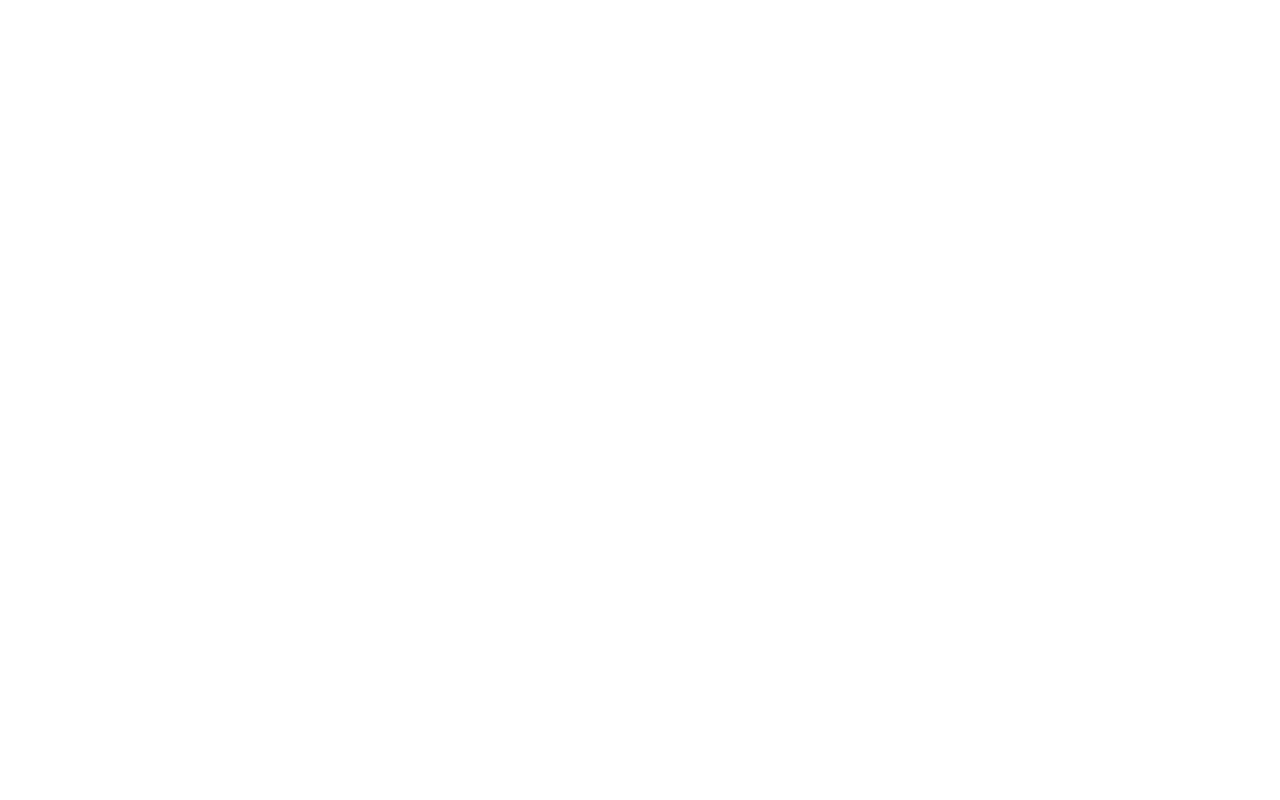
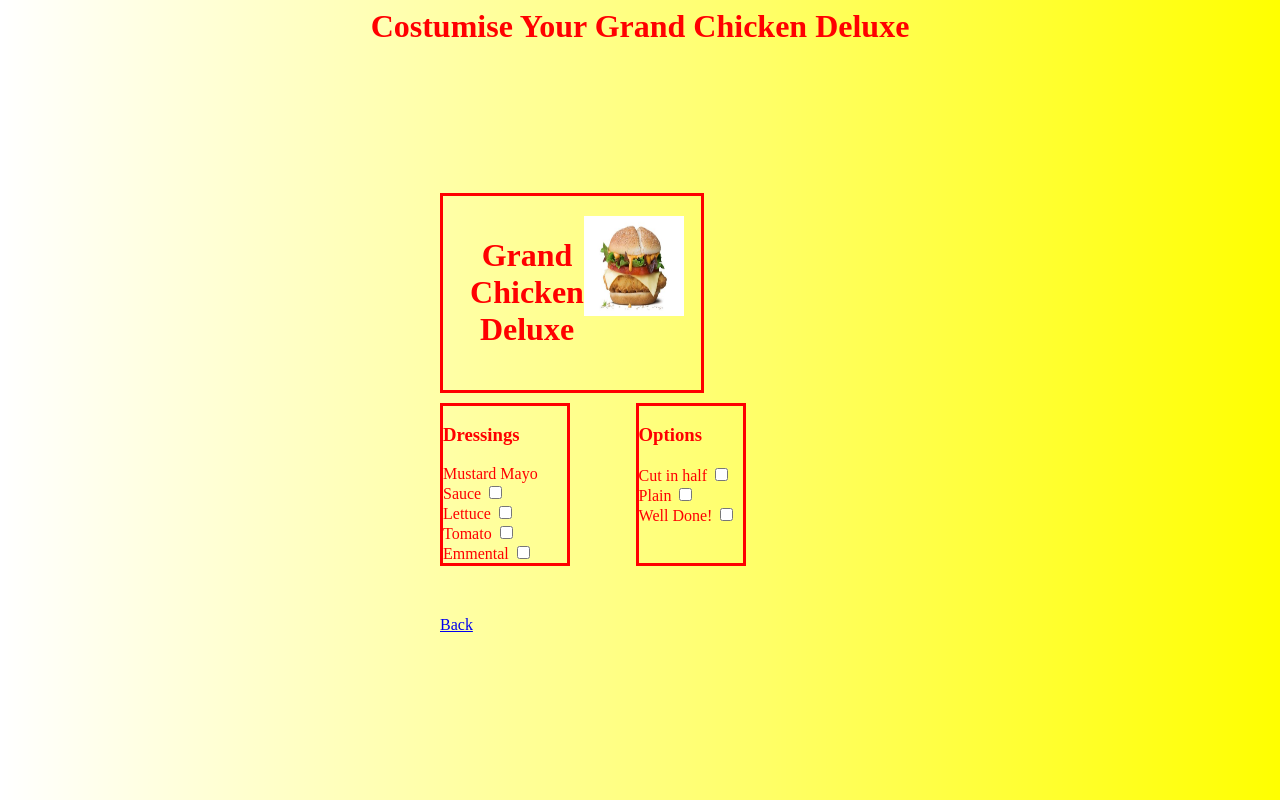
Before and after one commit to AhmadEid9/RestaurantMenu, a plain HTML site: page Burgers/GrandDeluxe.html in a window 1280 px wide. Drawn offline with Linux system fonts and the light colour scheme.

Commit message:
finalizing the burger's menu

```diff
--- a/Burgers/BigM.html
+++ b/Burgers/BigM.html
@@ -3,8 +3,8 @@
     <title>
         Big Mac Options
     </title>
-    <link rel="stylesheet" href="cards.css">
-    <link rel="stylesheet" href="style.css">
+    <link rel="stylesheet" href="../cards.css">
+    <link rel="stylesheet" href="../style.css">
 </head>
 <body>
     <h1 id="welcome-header">
@@ -12,8 +12,51 @@
     </h1>
     <div id="location_div">
         <div id="single-card">
-
+            <div class="burger-name">
+                <h1 style="color: red; text-align: center;">Big Mac</h1>
+                <img src="img/BigMac.jpeg" alt="BigMac" style="width: 100px; height: 100px;">
+            </div>
+            <div class="dressing">
+                <h3>Dressings</h3>
+                <label class="container">Big Mac Sauce
+                    <input type="checkbox">
+                  </label>
+                  <br>
+                  <label class="container">Chopped Onions
+                    <input type="checkbox">
+                  </label>
+                  <br>
+                  <label class="container">Lettuce
+                    <input type="checkbox">
+                  </label>
+                  <br>
+                  <label class="container">Pickles
+                    <input type="checkbox">
+                  </label>
+                  <br>
+                  <label class="container">Chedar
+                    <input type="checkbox">
+                  </label>
+            </div>
+            <div class="other">
+                <h3>
+                    Options
+                </h3>
+                <label class="container">Cut in half
+                    <input type="checkbox">
+                </label>
+                <br>
+                <label class="container">Plain
+                    <input type="checkbox">
+                </label>
+                <br>
+                <label class="container">Well Done!
+                    <input type="checkbox">
+                </label>
+            </div>
         </div>
+        <br>
+        <a href="../Burgers.html">Back</a>
     </div>
 </body>
 </html>
--- a/Burgers/GrandDeluxe.html
+++ b/Burgers/GrandDeluxe.html
@@ -0,0 +1,58 @@
+<html lang="en">
+<head>
+    <title>
+        Grand Chicken Deluxe Options
+    </title>
+    <link rel="stylesheet" href="../cards.css">
+    <link rel="stylesheet" href="../style.css">
+</head>
+<body>
+    <h1 id="welcome-header">
+        Costumise Your Grand Chicken Deluxe
+    </h1>
+    <div id="location_div">
+        <div id="single-card">
+            <div class="burger-name">
+                <h1 style="color: red; text-align: center;">Grand Chicken Deluxe</h1>
+                <img src="img/deluxe.jpeg" alt="Grand Chicken Deluxe" style="width: 100px; height: 100px;">
+            </div>
+            <div class="dressing">
+                <h3>Dressings</h3>
+                <label class="container">Mustard Mayo Sauce
+                    <input type="checkbox">
+                </label>
+                  <br>
+                  <label class="container">Lettuce
+                    <input type="checkbox">
+                  </label>
+                  <br>
+                  <label class="container">Tomato
+                    <input type="checkbox">
+                  </label>
+                  <br>
+                  <label class="container">Emmental
+                    <input type="checkbox">
+                  </label>
+            </div>
+            <div class="other">
+                <h3>
+                    Options
+                </h3>
+                <label class="container">Cut in half
+                    <input type="checkbox">
+                </label>
+                <br>
+                <label class="container">Plain
+                    <input type="checkbox">
+                </label>
+                <br>
+                <label class="container">Well Done!
+                    <input type="checkbox">
+                </label>
+            </div>
+        </div>
+        <br>
+        <a href="../Burgers.html">Back</a>
+    </div>
+</body>
+</html>
--- a/cards.css
+++ b/cards.css
@@ -8,10 +8,11 @@ img{
     grid-auto-rows: 100px;
     column-gap: 50px;
     row-gap: 150px;
-    justify-content: start;
+    align-content: start;
 }
 #card {
   display: grid;
+  width: 120%;
   grid-template-rows: max-content 200px 1fr;
   box-shadow: 0 4px 8px 0 rgba(0,0,0,0.2);
   transition: 0.3s;
@@ -19,3 +20,37 @@ img{
   border-color: red;
   padding:  10px;
   }
+#single-card{
+  display: grid;
+  grid-template-columns: repeat(3, 1fr);
+  gap: 10px;
+  grid-auto-rows: minmax(100px, auto);
+}
+.burger-name{
+  display: grid;
+  width: 180%;
+  grid-template-columns: repeat(2, 1fr);
+  border: solid;
+  border-color: red;
+  justify-content: center;
+  grid-column: 1 / 3;
+  grid-row: 1;
+  padding: 20px;
+  padding-left: 30px;
+}
+.dressing {
+  color: red;
+  width: 150%;
+  grid-column: 1 / 2;
+  grid-row: 2;
+  border: solid;
+  border-color: red;
+}
+.other {
+  color: red;
+  width: 150%;
+  grid-column: 10 / 15;
+  grid-row: 2;
+  border: solid;
+  border-color: red;
+}
--- a/style.css
+++ b/style.css
@@ -1,3 +1,6 @@
+body{
+    background-image: linear-gradient(to right, rgba(255, 255, 0, 0), rgba(255, 255, 0, 1));
+}
 img{
     width: 100%;
 }
```
Also changed, not shown: Burgers.html (+3 -1 lines), Burgers/ChickenBigM.html (+56 -0 lines), Softdrinks.html (+1 -1 lines), Sweets.html (+1 -1 lines), home.html (+1 -1 lines), purchased.html (added, +12 -0 lines).
